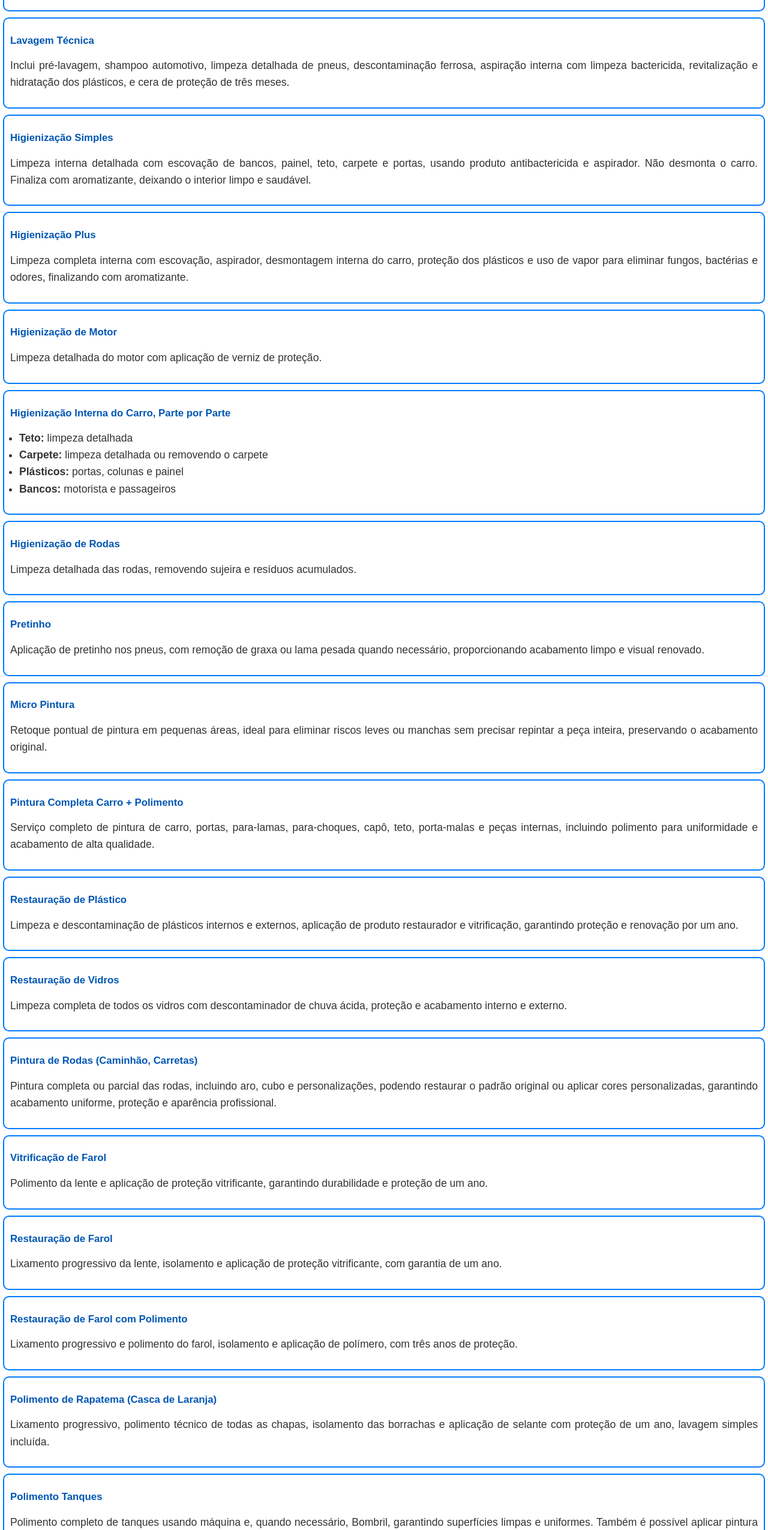
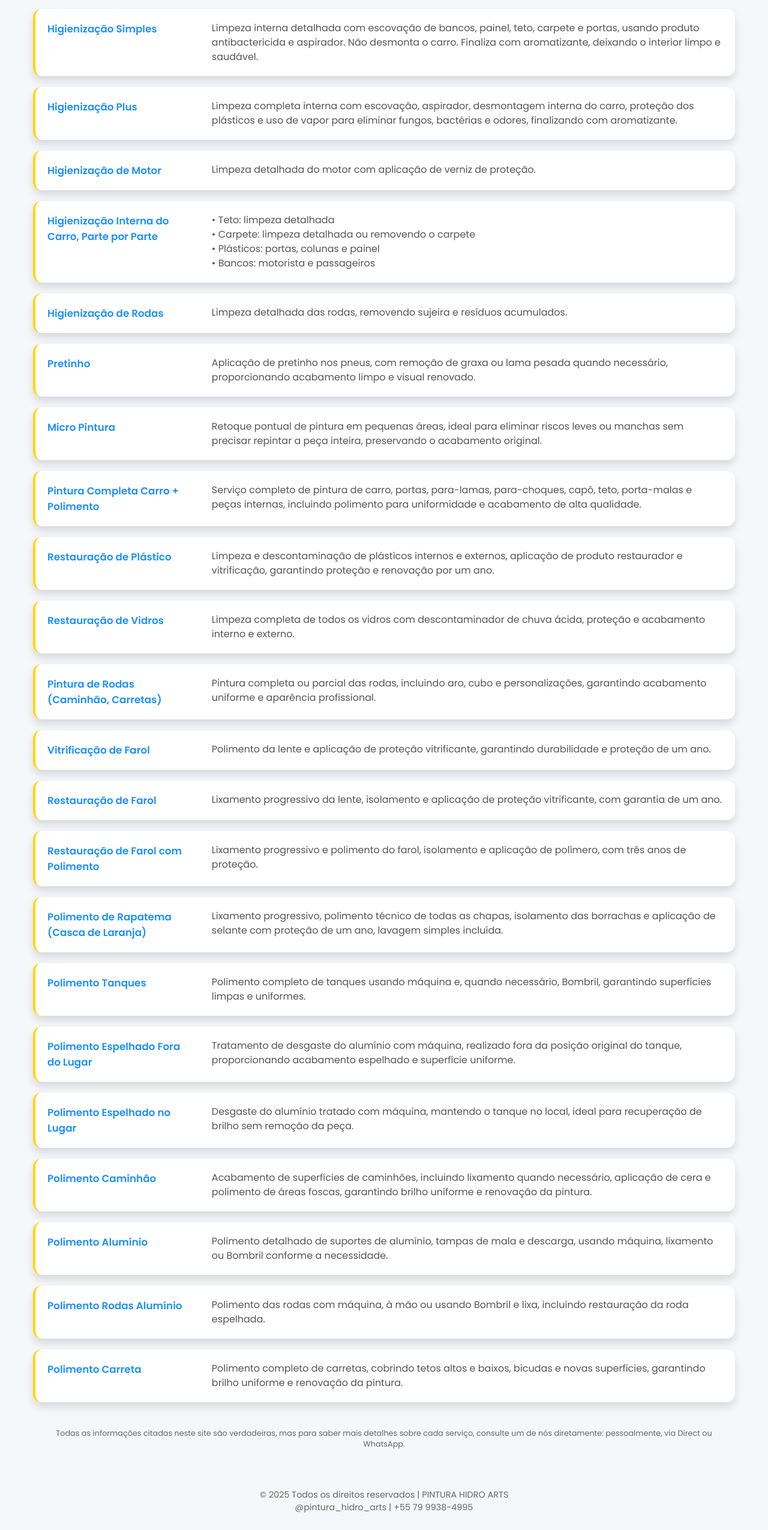
Before and after one commit to LannaLorrane/TabelaDeServicos, a plain HTML site: page index.html in a window 1280 px wide. Shown: the part 250-2800 px from the top of the page at 60% size. Drawn offline with Linux system fonts and the light colour scheme.

Commit message:
Revise index.html for layout and style enhancements
Updated the HTML structure and styles for improved layout and design.

```diff
--- a/index.html
+++ b/index.html
@@ -1,260 +1,333 @@
-
 <!DOCTYPE html>
 <html lang="pt-BR">
 <head>
 <meta charset="UTF-8">
 <meta name="viewport" content="width=device-width, initial-scale=1.0">
-  <title>Tabela de Serviços - Pintura Hidro Arts</title>
+<title>Pintura Hidro Arts</title>
+
+<link href="https://fonts.googleapis.com/css2?family=Poppins:wght@300;400;600;700&display=swap" rel="stylesheet">
+
 <style>
+:root {
+    --blue: #1E90FF;
+    --yellow: #FFD700;
+    --bg: #f5f7fa;
+}
+
+* {
+    margin: 0;
+    padding: 0;
+    box-sizing: border-box;
+}
+
 body {
     font-family: 'Poppins', sans-serif;
-      background-color: #ffffff;
-      color: #000;
-      margin: 0;
-      padding: 0;
+    background: var(--bg);
+    color: #333;
 }
 
 header {
-      background-color: #66b2ff;
-      padding: 15px;
+    background: var(--blue);
+    color: white;
     text-align: center;
+    padding: 30px 15px;
 }
 
 header h1 {
-      color: #ffffff;
-      font-size: 1.8em;
-      margin: 0;
+    font-size: 2.2rem;
 }
 
-    header h2 {
-      color: #0056b3;
-      font-size: 1.1em;
-      font-weight: 700;
-      margin-top: 3px;
+.subtitle {
+    margin-top: 6px;
+    font-weight: 300;
 }
 
 .container {
-      display: flex;
-      flex-direction: column;
-      align-items: center;
-      padding: 15px 5px;
-      max-width: 100%;
-      margin: auto;
+    max-width: 1200px;
+    margin: 30px auto;
+    padding: 0 15px;
 }
 
-    .servico {
-      background-color: #fff;
-      border: 2px solid #007bff;
-      border-radius: 10px;
-      padding: 10px;
-      margin-bottom: 10px;
+.services-table {
     width: 100%;
-      box-sizing: border-box;
-      transition: transform 0.2s ease, box-shadow 0.2s ease;
+    border-collapse: separate;
+    border-spacing: 0 18px;
 }
 
-    .servico:hover {
-      transform: translateY(-3px);
-      box-shadow: 3px 3px 5px rgba(86, 154, 223, 0.8);
+.services-table th {
+    background: var(--blue);
+    color: white;
+    padding: 15px;
+    text-align: left;
 }
 
-    .servico h3 {
-      color: #0056b3;
-      font-size: 1.05em;
-      margin-bottom: 4px;
+.services-table td {
+    padding: 20px;
+    vertical-align: top;
 }
 
-    .servico p, .servico ul {
-      font-size: 1.1em; /* maior para leitura confortável */
-      line-height: 1.6;
-      color: #333;
-      text-align: justify;
+.services-table tbody tr {
+    background: #fff;
+    border-radius: 14px;
+    box-shadow: 0 8px 14px rgba(0,0,0,0.12);
+    border-bottom: 1px solid var(--yellow);
+    transition: all 0.3s ease;
 }
 
-    .servico ul {
-      padding-left: 15px;
+.services-table tbody tr:hover {
+    transform: translateY(-4px);
+    box-shadow: 0 10px 18px rgba(255,215,0,0.25);
+    background: #fffef6;
 }
 
-    .observacao {
+.services-table tbody tr td:first-child {
+    border-top-left-radius: 14px;
+    border-bottom-left-radius: 14px;
+}
+
+.services-table tbody tr td:last-child {
+    border-top-right-radius: 14px;
+    border-bottom-right-radius: 14px;
+}
+
+.service-name {
+    font-weight: 600;
+    color: var(--blue);
+    border-left: 4px solid var(--yellow);
+    padding-left: 10px;
+    font-size: 1.05rem;
+}
+
+.service-function {
+    color: #555;
+    margin-top: 6px;
+    line-height: 1.5;
+}
+
+.obs {
+    margin-top: 25px;
+    font-size: 0.8rem;
+    color: #666;
     text-align: center;
-      margin: 15px 0;
-      font-size: 0.9em;
-      color: #555;
+    padding: 0 10px;
 }
 
 footer {
     text-align: center;
-      background-color: #66b2ff;
-      color: white;
-      padding: 12px;
-      margin-top: 20px;
-      font-size: 0.9em;
+    padding: 25px 10px;
+    margin-top: 40px;
+    color: #666;
+    font-size: 0.9rem;
 }
 
-    footer a {
-      color: white;
-      text-decoration: none;
-      font-weight: bold;
+@media (max-width: 768px) {
+    header h1 {
+        font-size: 1.9rem;
     }
 
-    footer a:hover {
-      text-decoration: underline;
+    .service-name {
+        font-size: 1rem;
     }
 
-    /* Responsividade extra para telas pequenas */
-    @media (max-width: 500px) {
-      .servico {
-        padding: 8px;
-      }
-      .servico h3 {
-        font-size: 1em;
-      }
-      .servico p, .servico ul {
-        font-size: 1em; /* maior no celular também */
-        line-height: 1.5;
+    .services-table td {
+        padding: 18px;
     }
 }
 </style>
 </head>
+
 <body>
 
 <header>
-    <h1>TABELA DE SERVIÇOS</h1>
-    <h2>PINTURA HIDRO ARTS</h2>
+    <h1>PINTURA HIDRO ARTS</h1>
+    <p class="subtitle">Confira os nossos serviços!</p>
 </header>
 
+<main>
 <div class="container">
-    <!-- Blocos de serviços (29) -->
-    <div class="servico">
-      <h3>Lavagem Simples</h3>
-      <p>Limpeza com luva e pano de microfibra, pré-lavagem para evitar riscos, shampoo automotivo, pretinho nos pneus, aspiração interna com limpeza bactericida e cheirinho. Deixa o carro limpo, higienizado e com brilho renovado.</p>
-    </div>
-    <div class="servico">
-      <h3>Lavagem Técnica</h3>
-      <p>Inclui pré-lavagem, shampoo automotivo, limpeza detalhada de pneus, descontaminação ferrosa, aspiração interna com limpeza bactericida, revitalização e hidratação dos plásticos, e cera de proteção de três meses.</p>
-    </div>
-    <div class="servico">
-      <h3>Higienização Simples</h3>
-      <p>Limpeza interna detalhada com escovação de bancos, painel, teto, carpete e portas, usando produto antibactericida e aspirador. Não desmonta o carro. Finaliza com aromatizante, deixando o interior limpo e saudável.</p>
-    </div>
-    <div class="servico">
-      <h3>Higienização Plus</h3>
-      <p>Limpeza completa interna com escovação, aspirador, desmontagem interna do carro, proteção dos plásticos e uso de vapor para eliminar fungos, bactérias e odores, finalizando com aromatizante.</p>
-    </div>
-    <div class="servico">
-      <h3>Higienização de Motor</h3>
-      <p>Limpeza detalhada do motor com aplicação de verniz de proteção.</p>
-    </div>
-    <div class="servico">
-      <h3>Higienização Interna do Carro, Parte por Parte</h3>
-      <ul>
-        <li><strong>Teto:</strong> limpeza detalhada</li>
-        <li><strong>Carpete:</strong> limpeza detalhada ou removendo o carpete</li>
-        <li><strong>Plásticos:</strong> portas, colunas e painel</li>
-        <li><strong>Bancos:</strong> motorista e passageiros</li>
-      </ul>
-    </div>
-    <div class="servico">
-      <h3>Higienização de Rodas</h3>
-      <p>Limpeza detalhada das rodas, removendo sujeira e resíduos acumulados.</p>
-    </div>
-    <div class="servico">
-      <h3>Pretinho</h3>
-      <p>Aplicação de pretinho nos pneus, com remoção de graxa ou lama pesada quando necessário, proporcionando acabamento limpo e visual renovado.</p>
-    </div>
-    <div class="servico">
-      <h3>Micro Pintura</h3>
-      <p>Retoque pontual de pintura em pequenas áreas, ideal para eliminar riscos leves ou manchas sem precisar repintar a peça inteira, preservando o acabamento original.</p>
-    </div>
-    <div class="servico">
-      <h3>Pintura Completa Carro + Polimento</h3>
-      <p>Serviço completo de pintura de carro, portas, para-lamas, para-choques, capô, teto, porta-malas e peças internas, incluindo polimento para uniformidade e acabamento de alta qualidade.</p>
-    </div>
-    <div class="servico">
-      <h3>Restauração de Plástico</h3>
-      <p>Limpeza e descontaminação de plásticos internos e externos, aplicação de produto restaurador e vitrificação, garantindo proteção e renovação por um ano.</p>
-    </div>
-    <div class="servico">
-      <h3>Restauração de Vidros</h3>
-      <p>Limpeza completa de todos os vidros com descontaminador de chuva ácida, proteção e acabamento interno e externo.</p>
-    </div>
-    <div class="servico">
-      <h3>Pintura de Rodas (Caminhão, Carretas)</h3>
-      <p>Pintura completa ou parcial das rodas, incluindo aro, cubo e personalizações, podendo restaurar o padrão original ou aplicar cores personalizadas, garantindo acabamento uniforme, proteção e aparência profissional.</p>
-    </div>
-    <div class="servico">
-      <h3>Vitrificação de Farol</h3>
-      <p>Polimento da lente e aplicação de proteção vitrificante, garantindo durabilidade e proteção de um ano.</p>
-    </div>
-    <div class="servico">
-      <h3>Restauração de Farol</h3>
-      <p>Lixamento progressivo da lente, isolamento e aplicação de proteção vitrificante, com garantia de um ano.</p>
-    </div>
-    <div class="servico">
-      <h3>Restauração de Farol com Polimento</h3>
-      <p>Lixamento progressivo e polimento do farol, isolamento e aplicação de polímero, com três anos de proteção.</p>
-    </div>
-    <div class="servico">
-      <h3>Polimento de Rapatema (Casca de Laranja)</h3>
-      <p>Lixamento progressivo, polimento técnico de todas as chapas, isolamento das borrachas e aplicação de selante com proteção de um ano, lavagem simples incluída.</p>
-    </div>
-    <div class="servico">
-      <h3>Polimento Tanques</h3>
-      <p>Polimento completo de tanques usando máquina e, quando necessário, Bombril, garantindo superfícies limpas e uniformes. Também é possível aplicar pintura de cinta no tanque.</p>
-    </div>
-    <div class="servico">
-      <h3>Polimento Espelhado Fora do Lugar</h3>
-      <p>Tratamento de desgaste do alumínio com máquina, realizado fora da posição original do tanque, proporcionando acabamento espelhado e superfície uniforme.</p>
-    </div>
-    <div class="servico">
-      <h3>Polimento Espelhado no Lugar</h3>
-      <p>Desgaste do alumínio tratado com máquina, mantendo o tanque no local, ideal para recuperação de brilho sem remoção da peça.</p>
-    </div>
-    <div class="servico">
-      <h3>Polimento Caminhão</h3>
-      <p>Acabamento de superfícies de caminhões, incluindo lixamento quando necessário, aplicação de cera e polimento de áreas foscas, garantindo brilho uniforme e renovação da pintura.</p>
-    </div>
-    <div class="servico">
-      <h3>Polimento Alumínio</h3>
-      <p>Polimento detalhado de suportes de alumínio, tampas de mala e descarga, usando máquina, lixamento ou Bombril conforme a necessidade, garantindo acabamento liso e brilho uniforme.</p>
-    </div>
-    <div class="servico">
-      <h3>Polimento Rodas Alumínio</h3>
-      <p>Polimento das rodas com máquina, à mão ou usando Bombril e lixa, incluindo restauração da roda espelhada, proporcionando brilho, proteção e aparência renovada.</p>
-    </div>
-    <div class="servico">
-      <h3>Polimento Carreta</h3>
-      <p>Polimento completo de carretas, cobrindo tetos altos e baixos, bicudas e novas superfícies. Inclui lixamento quando necessário e aplicação de cera, garantindo brilho uniforme e renovação da pintura.</p>
-    </div>
-    <div class="servico">
-      <h3>Polimento Comercial One Step</h3>
-      <p>Lavagem, descontaminação com clay bar, polimento de uma etapa que remove 50% dos riscos, e aplicação de hidrorepelente com proteção de seis meses.</p>
-    </div>
-    <div class="servico">
-      <h3>Polimento Comercial Silitização</h3>
-      <p>Lavagem, descontaminação com clay bar, polimento de uma etapa removendo 50% dos riscos, proteção com hidrorepelente de um ano e isolamento das borrachas.</p>
-    </div>
-    <div class="servico">
-      <h3>Polimento Técnico e Vitrificação</h3>
-      <p>Lavagem simples, descontaminação, polimento em três etapas removendo 100% dos riscos, lixamento para arranhões profundos, isolamento de borrachas e vidros, e vitrificação com proteção de um ano.</p>
-    </div>
-    <div class="servico">
-      <h3>Polimento Técnico e Vitrificação PRO 9H3Y</h3>
-      <p>Lavagem técnica, descontaminação, polimento em três etapas com remoção total de riscos, lixamento profundo, isolamento e vitrificação com proteção de três anos.</p>
-    </div>
-    <div class="servico">
-      <h3>Polimento Técnico e Vitrificação PRO 9H5Y</h3>
-      <p>Lavagem técnica, descontaminação de vidros e pintura, polimento em três etapas, detalhamento das partes pequenas, lixamento de arranhões profundos, isolamento e vitrificação com proteção de três anos, finalizando com lavagem de motor ou vitrificação de farol.</p>
-    </div>
+<div class="services-container">
 
-    <div class="observacao">
+<table class="services-table">
+<thead>
+<tr>
+<th>Serviço</th>
+<th>Função</th>
+</tr>
+</thead>
+
+<tbody>
+
+<tr>
+<td class="service-name">Higienização Simples</td>
+<td class="service-function">
+Limpeza interna detalhada com escovação de bancos, painel, teto, carpete e portas, usando produto antibactericida e aspirador. Não desmonta o carro. Finaliza com aromatizante, deixando o interior limpo e saudável.
+</td>
+</tr>
+
+<tr>
+<td class="service-name">Higienização Plus</td>
+<td class="service-function">
+Limpeza completa interna com escovação, aspirador, desmontagem interna do carro, proteção dos plásticos e uso de vapor para eliminar fungos, bactérias e odores, finalizando com aromatizante.
+</td>
+</tr>
+
+<tr>
+<td class="service-name">Higienização de Motor</td>
+<td class="service-function">
+Limpeza detalhada do motor com aplicação de verniz de proteção.
+</td>
+</tr>
+
+<tr>
+<td class="service-name">Higienização Interna do Carro, Parte por Parte</td>
+<td class="service-function">
+• Teto: limpeza detalhada<br>
+• Carpete: limpeza detalhada ou removendo o carpete<br>
+• Plásticos: portas, colunas e painel<br>
+• Bancos: motorista e passageiros
+</td>
+</tr>
+
+<tr>
+<td class="service-name">Higienização de Rodas</td>
+<td class="service-function">
+Limpeza detalhada das rodas, removendo sujeira e resíduos acumulados.
+</td>
+</tr>
+
+<tr>
+<td class="service-name">Pretinho</td>
+<td class="service-function">
+Aplicação de pretinho nos pneus, com remoção de graxa ou lama pesada quando necessário, proporcionando acabamento limpo e visual renovado.
+</td>
+</tr>
+
+<tr>
+<td class="service-name">Micro Pintura</td>
+<td class="service-function">
+Retoque pontual de pintura em pequenas áreas, ideal para eliminar riscos leves ou manchas sem precisar repintar a peça inteira, preservando o acabamento original.
+</td>
+</tr>
+
+<tr>
+<td class="service-name">Pintura Completa Carro + Polimento</td>
+<td class="service-function">
+Serviço completo de pintura de carro, portas, para-lamas, para-choques, capô, teto, porta-malas e peças internas, incluindo polimento para uniformidade e acabamento de alta qualidade.
+</td>
+</tr>
+
+<tr>
+<td class="service-name">Restauração de Plástico</td>
+<td class="service-function">
+Limpeza e descontaminação de plásticos internos e externos, aplicação de produto restaurador e vitrificação, garantindo proteção e renovação por um ano.
+</td>
+</tr>
+
+<tr>
+<td class="service-name">Restauração de Vidros</td>
+<td class="service-function">
+Limpeza completa de todos os vidros com descontaminador de chuva ácida, proteção e acabamento interno e externo.
+</td>
+</tr>
+
+<tr>
+<td class="service-name">Pintura de Rodas (Caminhão, Carretas)</td>
+<td class="service-function">
+Pintura completa ou parcial das rodas, incluindo aro, cubo e personalizações, garantindo acabamento uniforme e aparência profissional.
+</td>
+</tr>
+
+<tr>
+<td class="service-name">Vitrificação de Farol</td>
+<td class="service-function">
+Polimento da lente e aplicação de proteção vitrificante, garantindo durabilidade e proteção de um ano.
+</td>
+</tr>
+
+<tr>
+<td class="service-name">Restauração de Farol</td>
+<td class="service-function">
+Lixamento progressivo da lente, isolamento e aplicação de proteção vitrificante, com garantia de um ano.
+</td>
+</tr>
+
+<tr>
+<td class="service-name">Restauração de Farol com Polimento</td>
+<td class="service-function">
+Lixamento progressivo e polimento do farol, isolamento e aplicação de polímero, com três anos de proteção.
+</td>
+</tr>
+
+<tr>
+<td class="service-name">Polimento de Rapatema (Casca de Laranja)</td>
+<td class="service-function">
+Lixamento progressivo, polimento técnico de todas as chapas, isolamento das borrachas e aplicação de selante com proteção de um ano, lavagem simples incluída.
+</td>
+</tr>
+
+<tr>
+<td class="service-name">Polimento Tanques</td>
+<td class="service-function">
+Polimento completo de tanques usando máquina e, quando necessário, Bombril, garantindo superfícies limpas e uniformes.
+</td>
+</tr>
+
+<tr>
+<td class="service-name">Polimento Espelhado Fora do Lugar</td>
+<td class="service-function">
+Tratamento de desgaste do alumínio com máquina, realizado fora da posição original do tanque, proporcionando acabamento espelhado e superfície uniforme.
+</td>
+</tr>
+
+<tr>
+<td class="service-name">Polimento Espelhado no Lugar</td>
+<td class="service-function">
+Desgaste do alumínio tratado com máquina, mantendo o tanque no local, ideal para recuperação de brilho sem remoção da peça.
+</td>
+</tr>
+
+<tr>
+<td class="service-name">Polimento Caminhão</td>
+<td class="service-function">
+Acabamento de superfícies de caminhões, incluindo lixamento quando necessário, aplicação de cera e polimento de áreas foscas, garantindo brilho uniforme e renovação da pintura.
+</td>
+</tr>
+
+<tr>
+<td class="service-name">Polimento Alumínio</td>
+<td class="service-function">
+Polimento detalhado de suportes de alumínio, tampas de mala e descarga, usando máquina, lixamento ou Bombril conforme a necessidade.
+</td>
+</tr>
+
+<tr>
+<td class="service-name">Polimento Rodas Alumínio</td>
+<td class="service-function">
+Polimento das rodas com máquina, à mão ou usando Bombril e lixa, incluindo restauração da roda espelhada.
+</td>
+</tr>
+
+<tr>
+<td class="service-name">Polimento Carreta</td>
+<td class="service-function">
+Polimento completo de carretas, cobrindo tetos altos e baixos, bicudas e novas superfícies, garantindo brilho uniforme e renovação da pintura.
+</td>
+</tr>
+
+</tbody>
+</table>
+
+<p class="obs">
 Todas as informações citadas neste site são verdadeiras, mas para saber mais detalhes sobre cada serviço, consulte um de nós diretamente: pessoalmente, via Direct ou WhatsApp.
-    </div>
+</p>
 
 </div>
+</div>
+</main>
 
 <footer>
-    <p>© 2025 <a href="https://www.instagram.com/pintura_hidro_arts?igsh=MTZiNTl5MXlzeTMw" target="_blank">Instagram Pintura Hidro Arts</a></p>
+<p>© 2025 Todos os direitos reservados | PINTURA HIDRO ARTS</p>
+<p>@pintura_hidro_arts | +55 79 9938-4995</p>
 </footer>
 
 </body>
```
Lines whose indentation alone changed are shown as unchanged.
